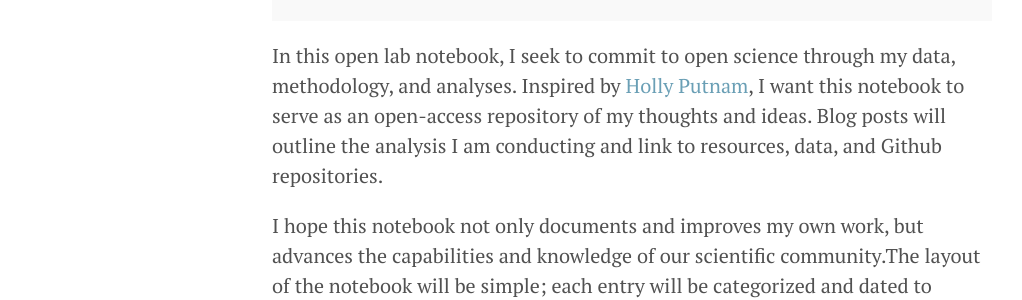
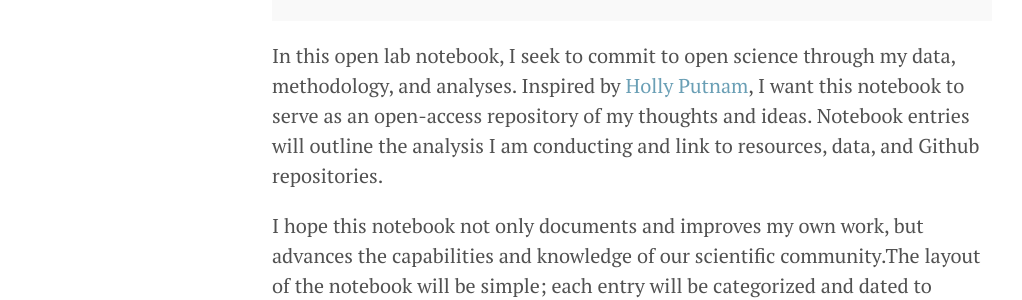
Before and after one commit to pkiel/notebook, a Jekyll site: the page built from index.html, in a window 1280 px wide. Shown: the part 241-541 px from the top of the page, without its empty margins (8-1030 px from the left). Built offline with Jekyll 4.4.1, drawn with Linux system fonts in a browser that asks for light colours; the list of posts is cut into pages by our own code.

Commit message:
Update index.html

```diff
--- a/index.html
+++ b/index.html
@@ -9,7 +9,7 @@ title: Home
   Thank you for opening my open lab notebook!
 </div>
 
-<p>In this open lab notebook, I seek to commit to open science through my data, methodology, and analyses. Inspired by <a href='https://github.com/hputnam/Putnam_Lab_Notebook' target='_blank'>Holly Putnam</a>, I want this notebook to serve as an open-access repository of my thoughts and ideas. Blog posts will outline the analysis I am conducting and link to resources, data, and Github repositories.</p>
+<p>In this open lab notebook, I seek to commit to open science through my data, methodology, and analyses. Inspired by <a href='https://github.com/hputnam/Putnam_Lab_Notebook' target='_blank'>Holly Putnam</a>, I want this notebook to serve as an open-access repository of my thoughts and ideas. Notebook entries will outline the analysis I am conducting and link to resources, data, and Github repositories.</p>
 
 <p>I hope this notebook not only documents and improves my own work, but advances the capabilities and knowledge of our scientific community.The layout of the notebook will be simple; each entry will be categorized and dated to facilitate archiving. This will allow easy jumping from related post to related post - effectively tracking my progress through time and topic. To access these archives, click the sidebar and select which archive you'd like to view. My hope is that this notebook will allow myself and others following along to easily connect the threads of my work.</p>
 
```
